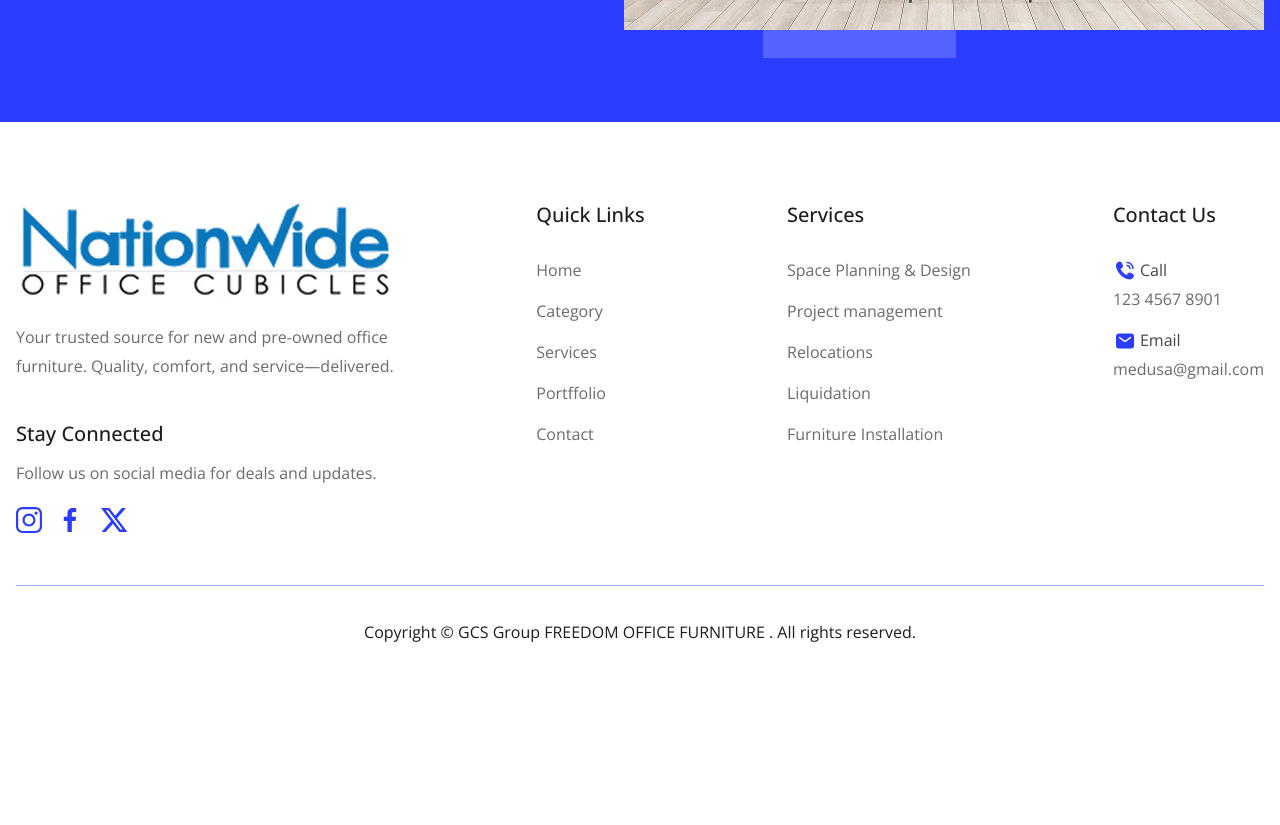
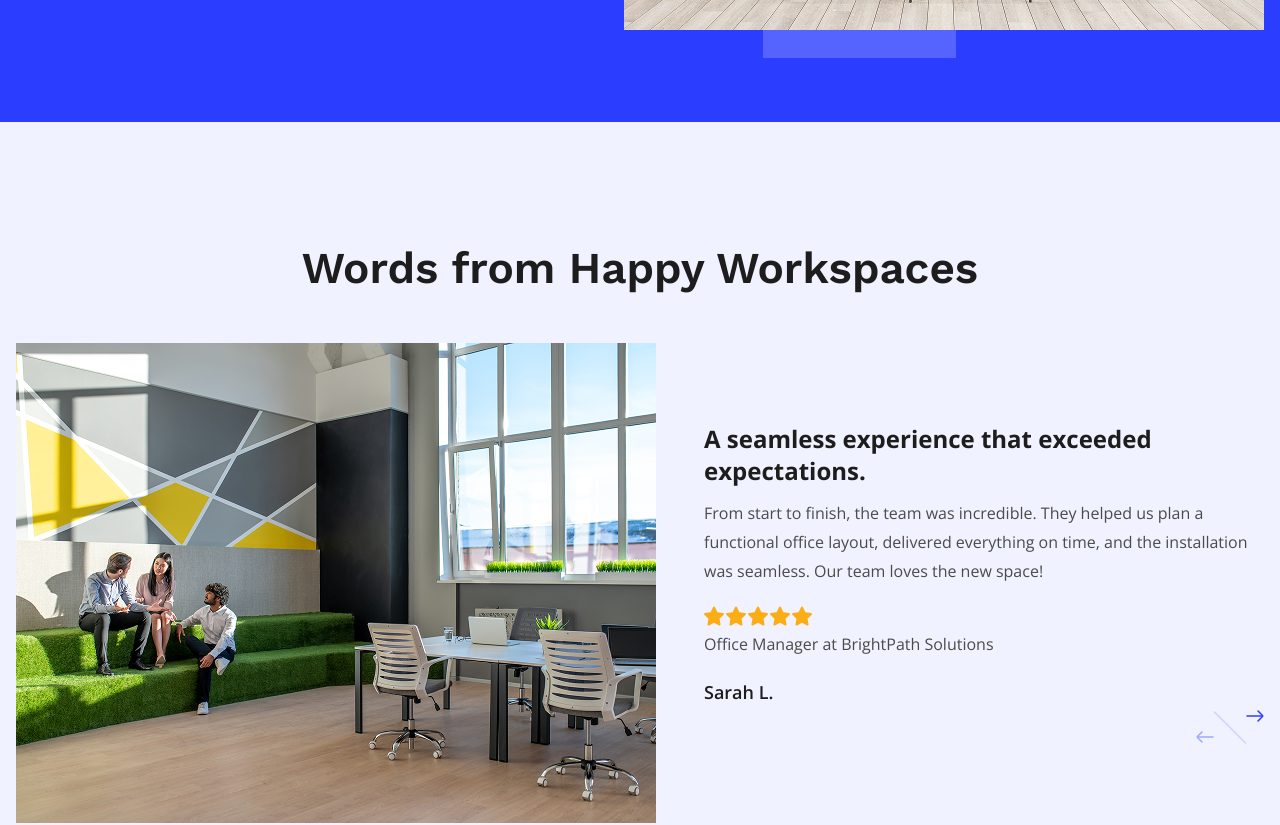
Before and after one commit to backbencherstudio/thutt-client, a Next.js app: page / in a window 1280 px wide. Shown: the part 5920-6745 px from the top of the page. Before the commit the page ends 6599 px from the top, so only its background shows below. Built offline with nearby package versions, Linux system fonts and the light colour scheme; no server answers.

Commit message:
testimonials added

```diff
--- /dev/null
+++ b/app/(site)/_components/_reusable/_testimonials/testimonials.tsx
@@ -0,0 +1,171 @@
+"use client";
+
+import React, { useState } from "react";
+import Image from "next/image";
+
+const testimonialsData = [
+  {
+    quote: "A seamless experience that exceeded expectations.",
+    content:
+      "From start to finish, the team was incredible. They helped us plan a functional office layout, delivered everything on time, and the installation was seamless. Our team loves the new space!",
+    name: "Sarah L.",
+    role: "Office Manager at BrightPath Solutions",
+    image: "/assets/site-images/home/testimonial.png",
+  },
+  {
+    quote: "Truly transformed our workspace easily and efficiently.",
+    content:
+      "The transformation of our workspace was outstanding. The team listened to our needs, designed a beautiful and practical office, and managed every detail with care. The process was smooth, and the results have truly elevated our work environment.",
+    name: "Mark D.",
+    role: "Founder of VisionWare",
+    image: "/assets/site-images/home/cta.png",
+  },
+  {
+    quote: "Professional, timely, and creative with a great team.",
+    content:
+      "We were impressed by their professionalism and creativity. Every step, from planning to installation, was handled efficiently. The new office has boosted our team's morale and productivity, and we couldn't be happier with the outcome.",
+    name: "Rachel K.",
+    role: "HR Lead at SynapseTech",
+    image: "/assets/site-images/home/portfolio1.png",
+  },
+];
+
+export default function Testimonials() {
+  const [index, setIndex] = useState(0);
+  const testimonial = testimonialsData[index];
+
+  const prev = () =>
+    setIndex((prev) => (prev === 0 ? testimonialsData.length - 1 : prev - 1));
+  const next = () =>
+    setIndex((prev) => (prev === testimonialsData.length - 1 ? 0 : prev + 1));
+
+  return (
+    <div className="bg-[#EAECFFB2] px-4">
+      <div className="container py-10 sm:py-16 md:py-20 xl:py-[120px]">
+        <div className="flex flex-col justify-center gap-12">
+          <h2 className="text-[#1E1D1D] text-center text-2xl md:text-4xl font-semibold">
+            Words from Happy Workspaces
+          </h2>
+          <div className="flex flex-col md:flex-row items-center justify-between gap-6">
+            <Image
+              src={testimonial.image}
+              alt="Office space"
+              width={640}
+              height={480}
+            />
+            <div className="md:w-1/2 w-full xl:w-[560px] flex flex-col justify-center">
+              <div className="text-xl md:text-2xl font-bold mb-3 text-[#1E1D1D]">
+                {testimonial.quote}
+              </div>
+              <p className="text-[#4B4B4B] mb-5">{testimonial.content}</p>
+              <div className="flex flex-col gap-1 mb-5">
+                <div className="flex items-center gap-[2px]">
+                  {[...Array(5)].map((_, i) => (
+                    <svg
+                      key={i}
+                      xmlns="http://www.w3.org/2000/svg"
+                      width="20"
+                      height="20"
+                      viewBox="0 0 20 20"
+                      fill="none"
+                    >
+                      <g clipPath="url(#clip0_5267_1866)">
+                        <path
+                          d="M10.8967 1.05743C10.7282 0.716099 10.3806 0.5 9.99996 0.5C9.61932 0.5 9.27168 0.716099 9.10322 1.05743L6.57408 6.18205L0.918731 7.00382C0.542045 7.05855 0.229098 7.32239 0.111473 7.68441C-0.00615235 8.04642 0.0919447 8.44382 0.364517 8.70951L4.45676 12.6985L3.49071 18.331C3.42637 18.7061 3.58059 19.0853 3.88854 19.309C4.19648 19.5328 4.60475 19.5623 4.94166 19.3851L9.99996 16.7258L15.0583 19.3851C15.3952 19.5623 15.8034 19.5328 16.1114 19.309C16.4193 19.0853 16.5735 18.7061 16.5092 18.331L15.5432 12.6985L19.6354 8.70951C19.908 8.44382 20.0061 8.04642 19.8884 7.68441C19.7708 7.32239 19.4579 7.05855 19.0812 7.00382L13.4258 6.18205L10.8967 1.05743Z"
+                          fill="#FAAD14"
+                        />
+                      </g>
+                      <defs>
+                        <clipPath id="clip0_5267_1866">
+                          <rect width="20" height="20" fill="white" />
+                        </clipPath>
+                      </defs>
+                    </svg>
+                  ))}
+                </div>
+                <p className="text-[#4B4B4B]">{testimonial.role}</p>
+              </div>
+              <div className="flex items-start justify-between gap-6">
+                <div className="font-semibold text-[#1E1D1D] text-[18px]">
+                  {testimonial.name}
+                </div>
+                <div className="relative flex justify-end mt-8 gap-8 h-[33px]">
+                  <button
+                    onClick={prev}
+                    className="transition transform hover:scale-105 cursor-pointer mt-auto"
+                  >
+                    <svg
+                      xmlns="http://www.w3.org/2000/svg"
+                      width="18"
+                      height="12"
+                      viewBox="0 0 18 12"
+                      fill="none"
+                    >
+                      <path
+                        d="M1.99976 6L16.9998 5.99976"
+                        stroke="#9DA6FF"
+                        stroke-width="1.5"
+                        stroke-linecap="round"
+                        stroke-linejoin="round"
+                      />
+                      <path
+                        d="M5.99976 1L1.70686 5.29289C1.37353 5.62623 1.20686 5.79289 1.20686 6C1.20686 6.20711 1.37353 6.37377 1.70686 6.70711L5.99976 11"
+                        stroke="#9DA6FF"
+                        stroke-width="1.5"
+                        stroke-linecap="round"
+                        stroke-linejoin="round"
+                      />
+                    </svg>
+                  </button>
+                  <button
+                    onClick={next}
+                    className="transition transform hover:scale-105 cursor-pointer mb-auto"
+                  >
+                    <svg
+                      xmlns="http://www.w3.org/2000/svg"
+                      width="18"
+                      height="12"
+                      viewBox="0 0 18 12"
+                      fill="none"
+                    >
+                      <path
+                        d="M16.0002 6L1.00024 6"
+                        stroke="#2B3DFF"
+                        stroke-width="1.5"
+                        stroke-linecap="round"
+                        stroke-linejoin="round"
+                      />
+                      <path
+                        d="M12 1L16.2929 5.29289C16.6262 5.62623 16.7929 5.79289 16.7929 6C16.7929 6.20711 16.6262 6.37377 16.2929 6.70711L12 11"
+                        stroke="#2B3DFF"
+                        stroke-width="1.5"
+                        stroke-linecap="round"
+                        stroke-linejoin="round"
+                      />
+                    </svg>
+                  </button>
+                  <div className="absolute left-1/2 -translate-x-1/2">
+                    <svg
+                      xmlns="http://www.w3.org/2000/svg"
+                      width="35"
+                      height="35"
+                      viewBox="0 0 35 35"
+                      fill="none"
+                    >
+                      <path
+                        opacity="0.4"
+                        d="M1 1L34 34"
+                        stroke="#9DA6FF"
+                        stroke-width="1.5"
+                      />
+                    </svg>
+                  </div>
+                </div>
+              </div>
+            </div>
+          </div>
+        </div>
+      </div>
+    </div>
+  );
+}
--- a/app/(site)/page.tsx
+++ b/app/(site)/page.tsx
@@ -4,6 +4,7 @@ import Category from "./_components/_pages/_home/_category/category";
 import Service from "./_components/_pages/_home/_service/service";
 import Portfolio from "./_components/_pages/_home/_portfolio/portfolio";
 import CTA from "./_components/_reusable/_cta/cta";
+import Testimonials from "./_components/_reusable/_testimonials/testimonials";
 export default function Home() {
   return (
     <div>
@@ -13,6 +14,7 @@ export default function Home() {
       <Service />
       <Portfolio />
       <CTA />
+      <Testimonials />
     </div>
   );
 }
```
Also changed, not shown: public/assets/site-images/home/testimonial.png (added).
